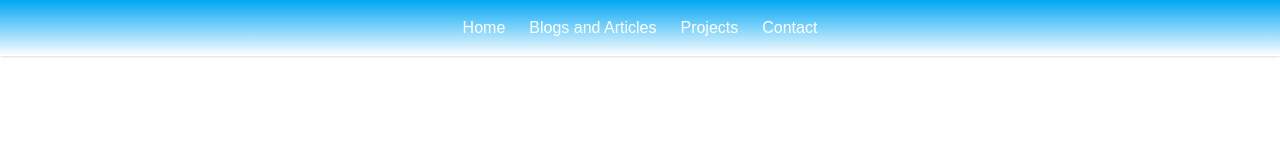
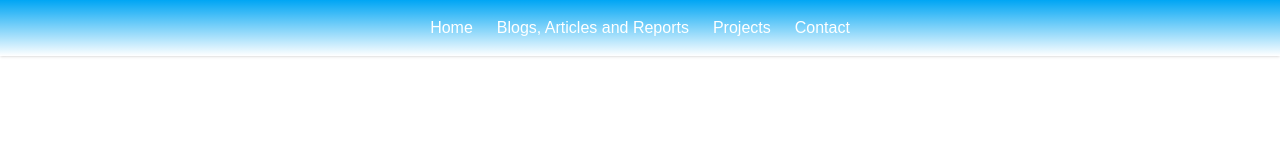
Before and after one commit to keerthanar09/my-portfolio, a Next.js app: page / in a window 1280 px wide. Shown: the top 160 px of the page. Built offline with nearby package versions, Linux system fonts and the light colour scheme.

Commit message:
Updated resume

```diff
--- a/src/app/layout.tsx
+++ b/src/app/layout.tsx
@@ -12,7 +12,7 @@ export default function RootLayout({ children }: { children: React.ReactNode })
       <body>
         <nav className="bg-linear-to-t from-grey-500 to-sky-500 shadow p-4 flex justify-center space-x-6 text-white">
           <Link href="/">Home</Link>
-          <Link href="/research">Blogs and Articles</Link>
+          <Link href="/research">Blogs, Articles and Reports</Link>
           <Link href="/projects">Projects</Link>
           <Link href="/contact">Contact</Link>
         </nav>
```
Also changed, not shown: 1 other file (tests, documents, lock files or other folders).
